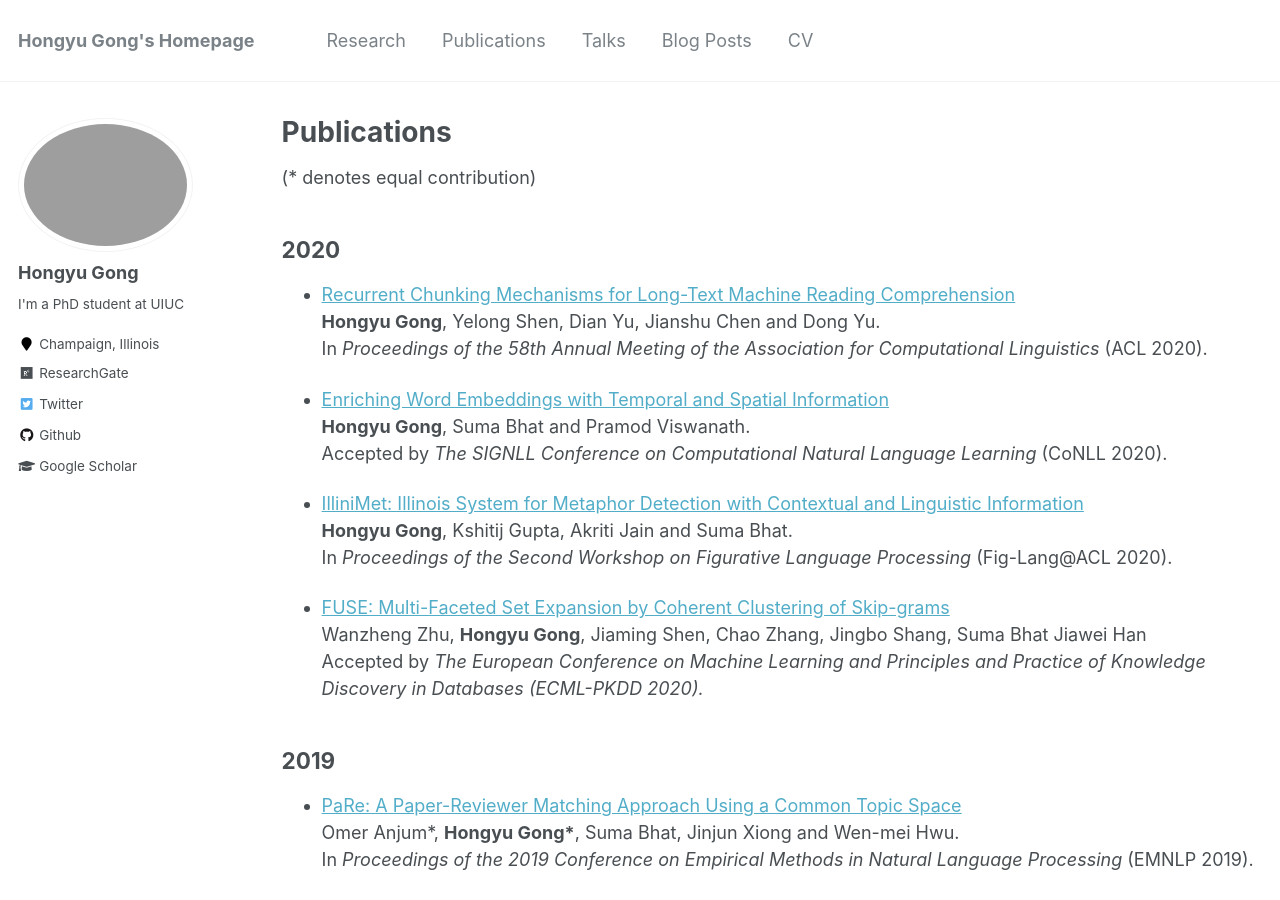
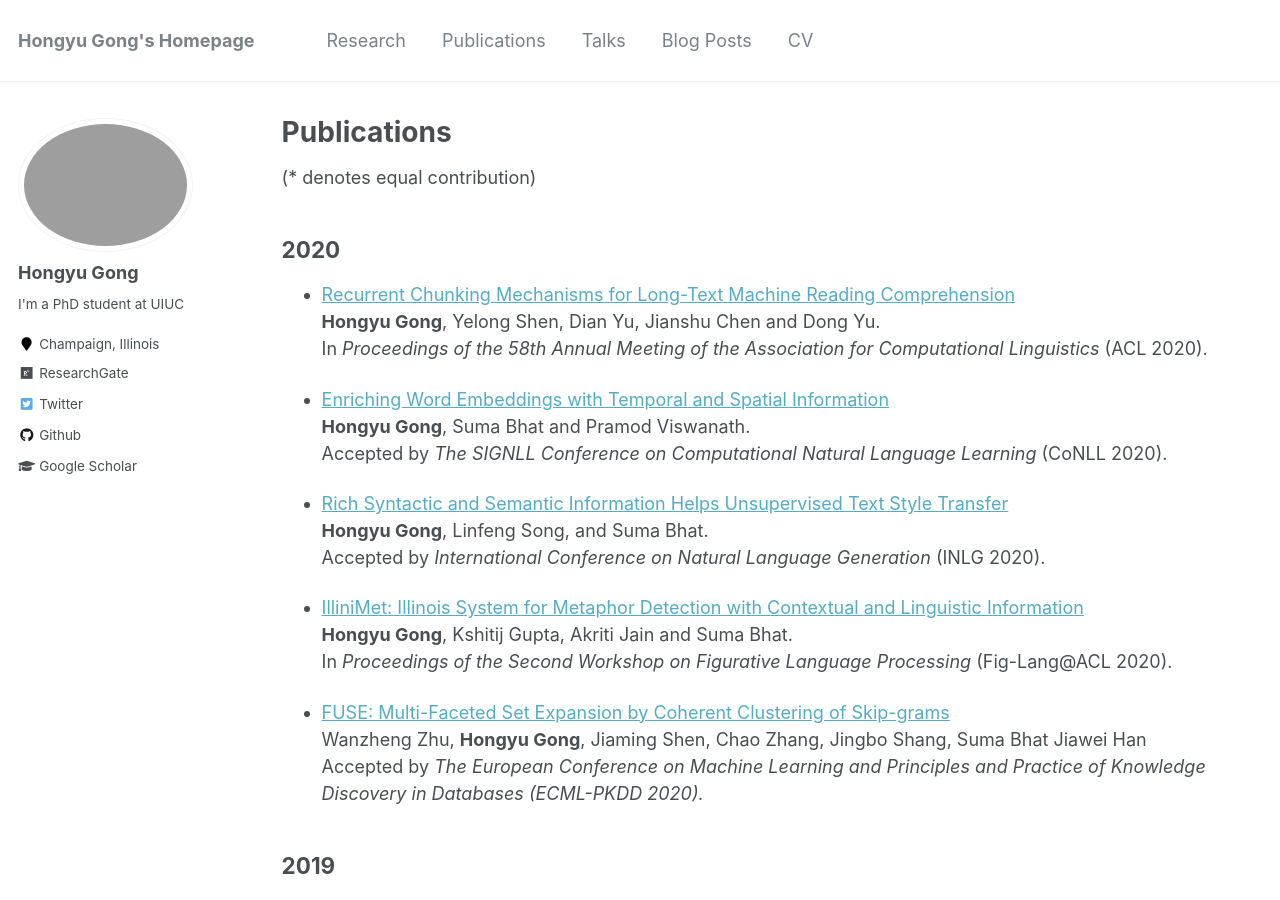
Before and after one commit to HongyuGong/HongyuGong.github.io, a Jekyll site: the page built from _pages/publications.md, in a window 1280 px wide and 900 px high. Built offline with Jekyll 4.4.1, drawn with Linux system fonts in a browser that asks for light colours.

Commit message:
Update publications.md

```diff
--- a/_pages/publications.md
+++ b/_pages/publications.md
@@ -25,6 +25,11 @@ In <i>Proceedings of the 58th Annual Meeting of the Association for Computationa
 * [Enriching Word Embeddings with Temporal and Spatial Information](https://arxiv.org/abs/2010.00761) <br>
 <b>Hongyu Gong</b>, Suma Bhat and Pramod Viswanath. <br>
 Accepted by <i>The SIGNLL Conference on Computational Natural Language Learning</i> (CoNLL 2020).
+
+* [Rich Syntactic and Semantic Information Helps Unsupervised Text Style Transfer](to appear soon) <br>
+<b>Hongyu Gong</b>, Linfeng Song, and Suma Bhat. <br>
+Accepted by <i>International Conference on Natural Language Generation </i> (INLG 2020).
+
 
 * [IlliniMet: Illinois System for Metaphor Detection with Contextual and Linguistic Information](https://www.aclweb.org/anthology/2020.figlang-1.21/) <br>
 <b>Hongyu Gong</b>, Kshitij Gupta, Akriti Jain and Suma Bhat. <br>
```
